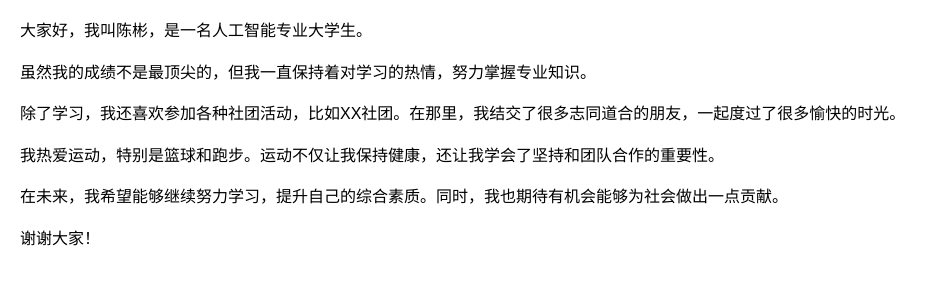
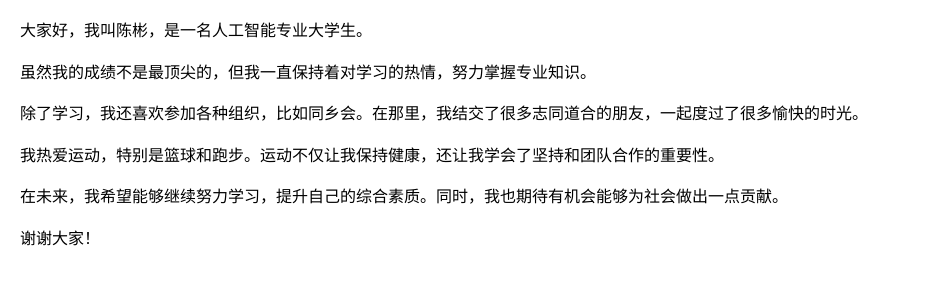
Before and after one commit to log1011/introduction, a plain HTML site: page cb.html in a window 1280 px wide. Shown: the part 76-360 px from the top of the page, without its empty margins (0-938 px from the left). Drawn offline with Linux system fonts and the light colour scheme.

Commit message:
Update cb.html

```diff
--- a/cb.html
+++ b/cb.html
@@ -21,7 +21,7 @@
     <h1>自我介绍</h1>
     <p>大家好，我叫陈彬，是一名人工智能专业大学生。</p>
     <p>虽然我的成绩不是最顶尖的，但我一直保持着对学习的热情，努力掌握专业知识。</p>
-    <p>除了学习，我还喜欢参加各种社团活动，比如XX社团。在那里，我结交了很多志同道合的朋友，一起度过了很多愉快的时光。</p>
+    <p>除了学习，我还喜欢参加各种组织，比如同乡会。在那里，我结交了很多志同道合的朋友，一起度过了很多愉快的时光。</p>
     <p>我热爱运动，特别是篮球和跑步。运动不仅让我保持健康，还让我学会了坚持和团队合作的重要性。</p>
     <p>在未来，我希望能够继续努力学习，提升自己的综合素质。同时，我也期待有机会能够为社会做出一点贡献。</p>
     <p>谢谢大家！</p>
```
